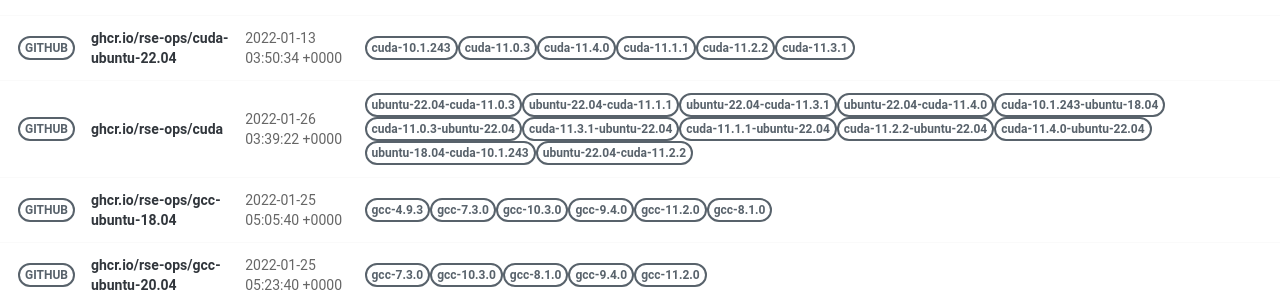
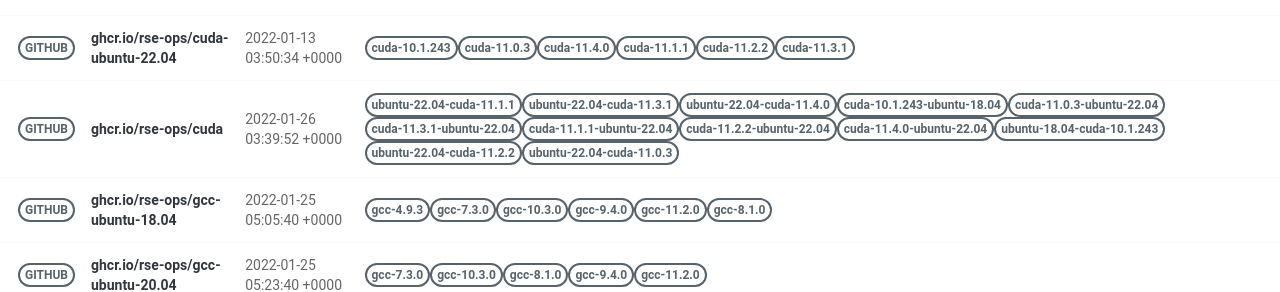
Before and after one commit to rse-ops/docker-images, a Jekyll site: the page built from pages/index.md, in a window 1280 px wide. Shown: the part 414-706 px from the top of the page. Built offline with Jekyll 4.4.1, drawn with Linux system fonts in a browser that asks for light colours; nearby versions of some CDN libraries; part of the change alters nothing that is shown.

Commit message:
Automated push to update library 2022-01-26

```diff
--- a/_library/ghcr.io-rse-ops-cuda.md
+++ b/_library/ghcr.io-rse-ops-cuda.md
@@ -1,14 +1,11 @@
 ---
 layout: container
 name: ghcr.io/rse-ops/cuda
-updated_at: 2022-01-26 03:39:22.985878
+updated_at: 2022-01-26 03:39:52.193923
 
 
 container_url: https://github.com/orgs/rse-ops/packages/container/package/cuda
 versions:
- - tag: ubuntu-22.04-cuda-11.0.3
-   dockerfile: https://github.com/rse-ops/docker-images/blob/main/ubuntu/cuda/Dockerfile
-   manifest: https://crane.ggcr.dev/manifest/ghcr.io/rse-ops/cuda:ubuntu-22.04-cuda-11.0.3
  - tag: ubuntu-22.04-cuda-11.1.1
    dockerfile: https://github.com/rse-ops/docker-images/blob/main/ubuntu/cuda/Dockerfile
    manifest: https://crane.ggcr.dev/manifest/ghcr.io/rse-ops/cuda:ubuntu-22.04-cuda-11.1.1
@@ -42,5 +39,8 @@ versions:
  - tag: ubuntu-22.04-cuda-11.2.2
    dockerfile: https://github.com/rse-ops/docker-images/blob/main/ubuntu/cuda/Dockerfile
    manifest: https://crane.ggcr.dev/manifest/ghcr.io/rse-ops/cuda:ubuntu-22.04-cuda-11.2.2
+ - tag: ubuntu-22.04-cuda-11.0.3
+   dockerfile: https://github.com/rse-ops/docker-images/blob/main/ubuntu/cuda/Dockerfile
+   manifest: https://crane.ggcr.dev/manifest/ghcr.io/rse-ops/cuda:ubuntu-22.04-cuda-11.0.3
 
 ---
```
